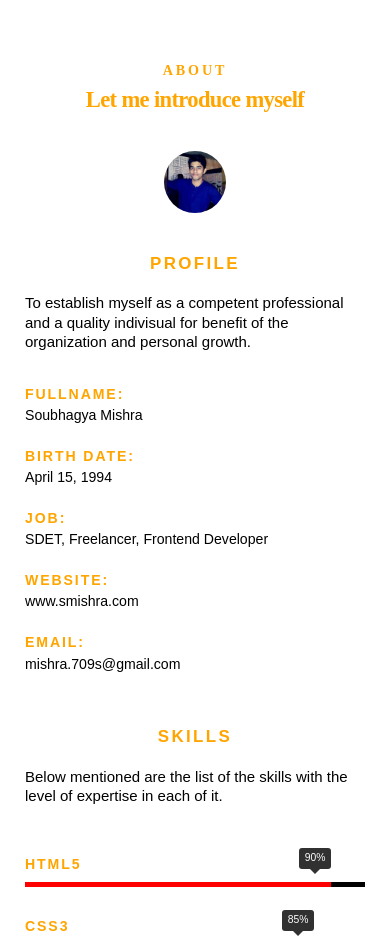
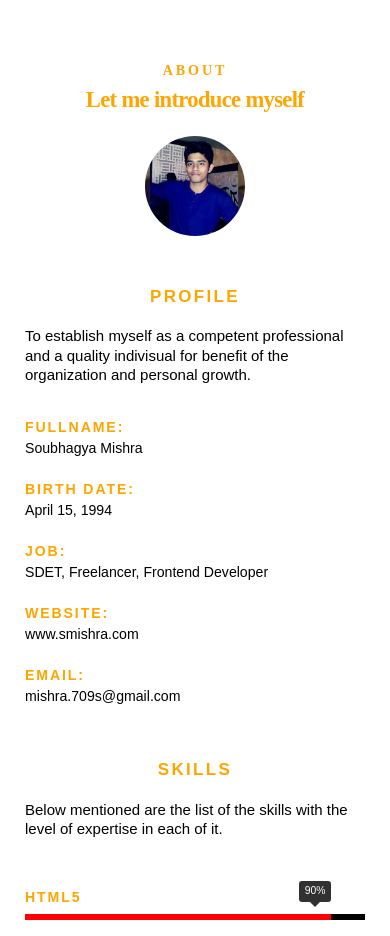
Before and after one commit to mishra709s/Profile, a plain HTML site: page index.html in a window 390 px wide. Shown: the part 900-1836 px from the top of the page. Drawn offline with Linux system fonts and the light colour scheme; files whose address does not match are found by name.

Commit message:
profile image alignment

```diff
--- a/css/main.css
+++ b/css/main.css
@@ -868,11 +868,10 @@ header .toggle {
 	margin-left: 66px;
 }
 .intro-info img {
-	height: 15rem;
-	width: 15rem;
+	height: 20rem;
+	width: 20rem;
 	border-radius: 50%;
-	margin: .9rem 0 0 0;
-	float: left;
+	margin: -1.1rem 7.1rem 0 0;
 }
 .intro-info .lead {
 	text-align: left;
@@ -969,12 +968,12 @@ header .toggle {
 @media only screen and (max-width:600px) {
 	.intro-info {
 		text-align: center;
-		margin-top: 3rem;
+		margin-top: 1rem;
 	}
 	.intro-info img {
-		height: 6.6rem;
-		width: 6.6rem;
-		float: none;
+		height: 10.6rem;
+		width: 10.6rem;
+		margin: 1.1rem;
 		display: inline-block;
 	}
 	.intro-info .lead {
```
